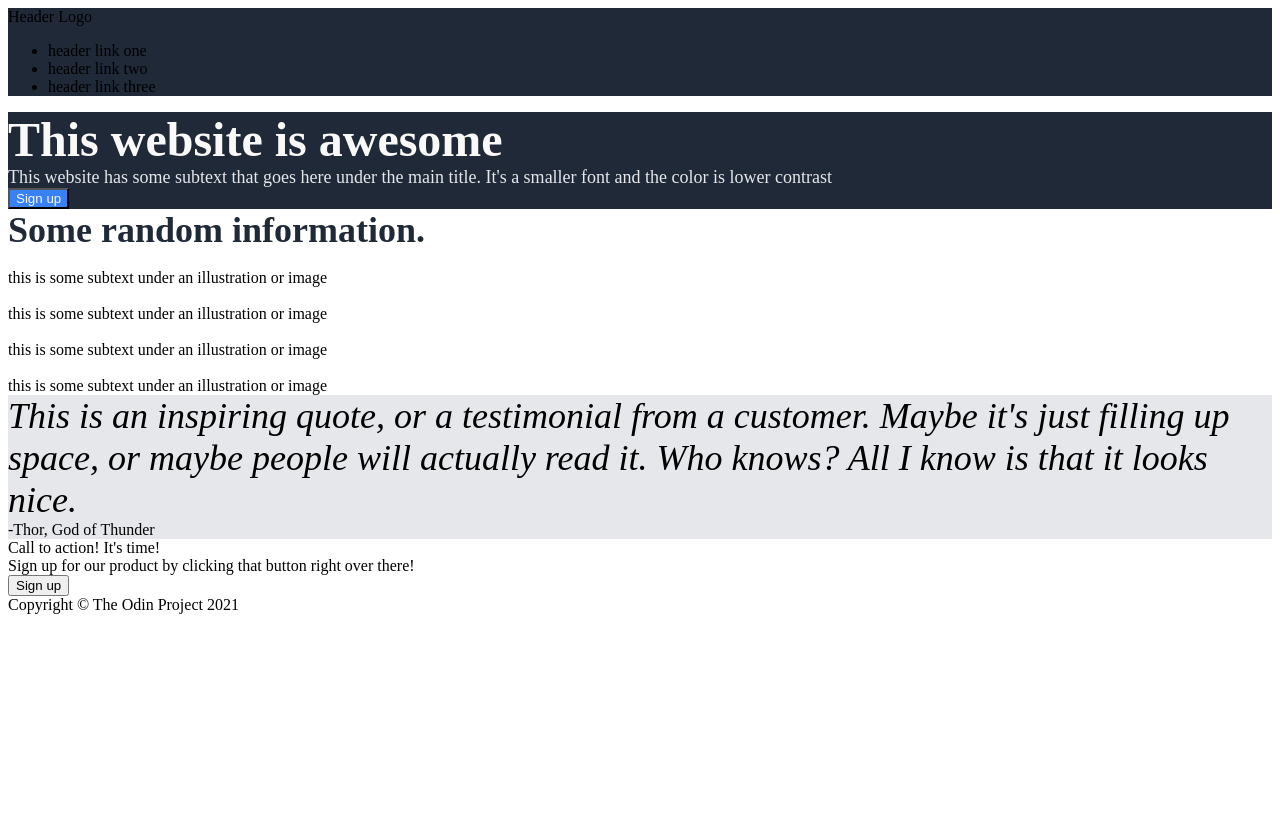
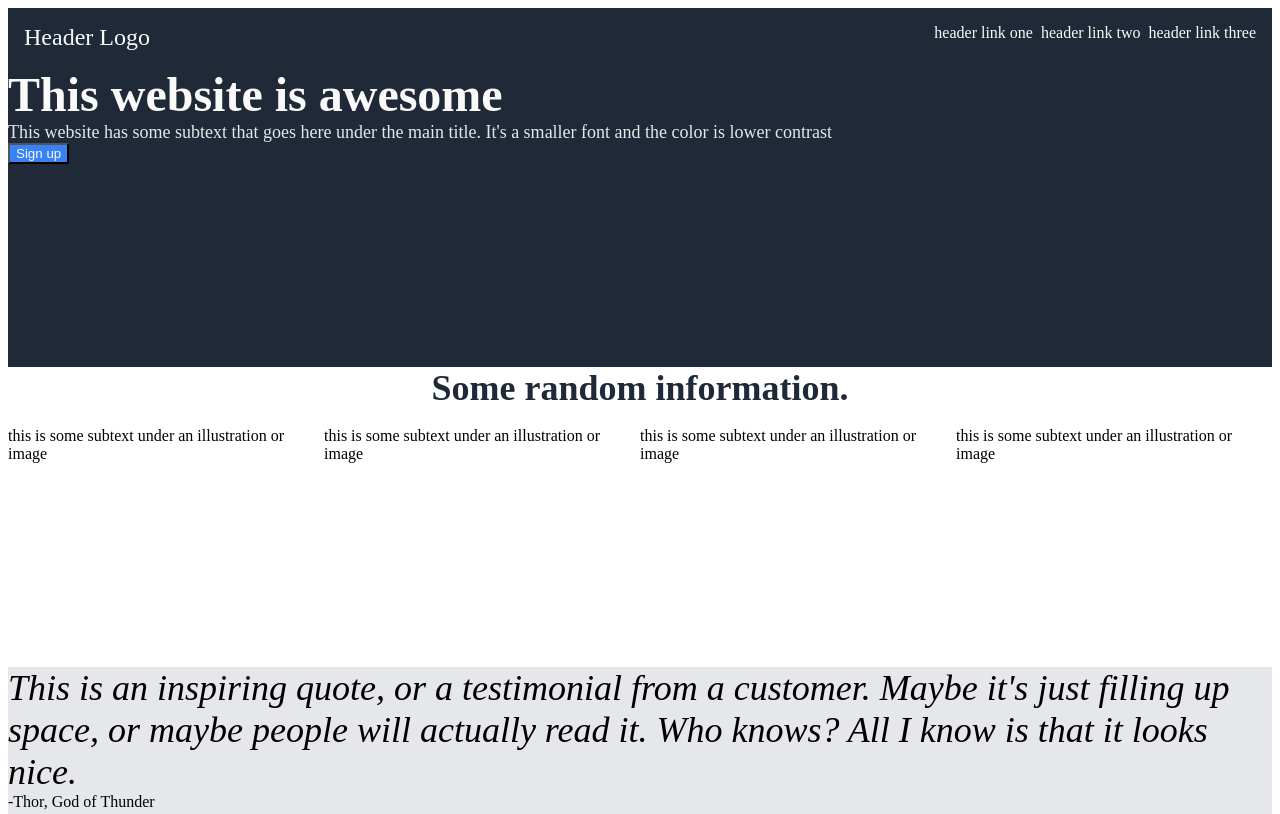
Before and after one commit to svper-dotcom/odin-landing-page, a plain HTML site: page index.html in a window 1280 px wide. Shown: the top 814 px of the page. Drawn offline with Linux system fonts and the light colour scheme.

Commit message:
Add more Properties

```diff
--- a/index.html
+++ b/index.html
@@ -31,17 +31,28 @@
 
     <div class="info-header">Some random information.</div>
 
+    <div class="pics">
+    <div class="pic 1">
     <img src=""">
     <div>this is some subtext under an illustration or image</div>
+    </div>
 
+    <div class="pic 2">
     <img src="">
     <div>this is some subtext under an illustration or image</div>
+    </div>
 
+    <div class="pic 3">
     <img src="">
     <div>this is some subtext under an illustration or image</div>
+    </div>
 
+    <div class="pic 4">
     <img src="">
     <div>this is some subtext under an illustration or image</div>
+    </div>
+    </div>
+
     </div>
 
     <div class="part3">
@@ -52,9 +63,13 @@
      </div>
 
      <div class="part4">
+
+         <div class="cta">
          <div>Call to action! It's time!</div>
          <div>Sign up for our product by clicking that button right over there!</div>
-        <button>Sign up</button>
+        <button class="button2">Sign up</button>
+         </div>
+
      </div>
 
      <div class="footer">
--- a/style.css
+++ b/style.css
@@ -1,6 +1,39 @@
+body {
+    height: 100vh;
+    display: flex;
+    flex-direction: column;
+}
+
 .header,
 .part1 {
     background-color: #1F2937;
+}
+
+.header {
+    display: flex;
+    justify-content: space-between;
+    padding: 16px;
+}
+
+ul {
+    list-style: none;
+    margin: 0;
+    padding: 0;
+    display: flex;
+    gap: 8px;
+    color: #F9FAF8;
+}
+
+.logo {
+    font-size: 24px;
+    color: #f9faf8;
+}
+
+.part2 {
+    display: flex;
+    flex-direction: column;
+    align-items: center;
+    height: 300px;
 }
 
 .main{
@@ -25,11 +58,54 @@
     color:#1F2937;
 }
 
+.part1 {
+    height: 300px;
+}
+
+.part2 {
+
+}
+
 .part3 {
     background-color: #e5e7eb;
+    height: 275px;
+}
+
+.part4 {
+    height: 275px;
+    display: flex;
+    justify-content: center;
+    align-items: center;
 }
 
 .quote {
     font-size: 36px;
 
 }
+
+.pic {
+
+}
+
+.pics {
+    display: flex;
+}
+
+.cta,
+.button2 {
+    background-color: #3882f6;
+    color: #F9FAF8;
+}
+
+.footer {
+    background-color: #1F2937;
+    color: #F9FAF8;
+    padding: 24px;
+    display: flex;
+    justify-content: center;
+}
+
+.cta {
+    width: 800px;
+    height: 100px;
+}
```
